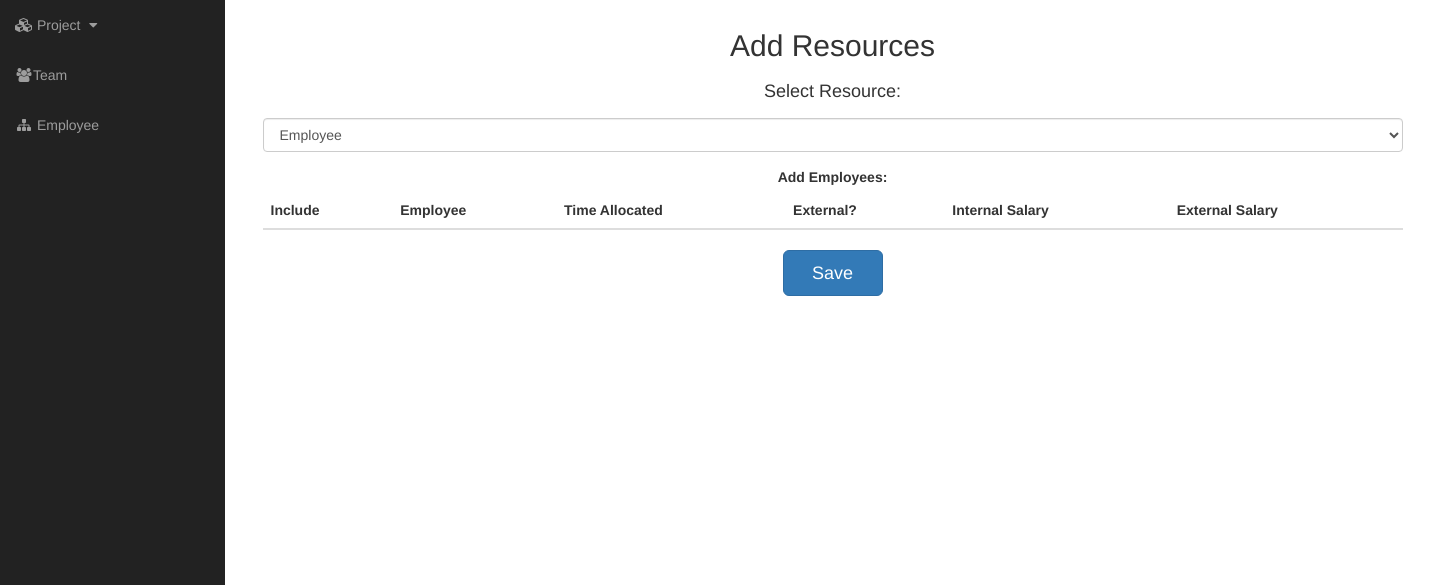
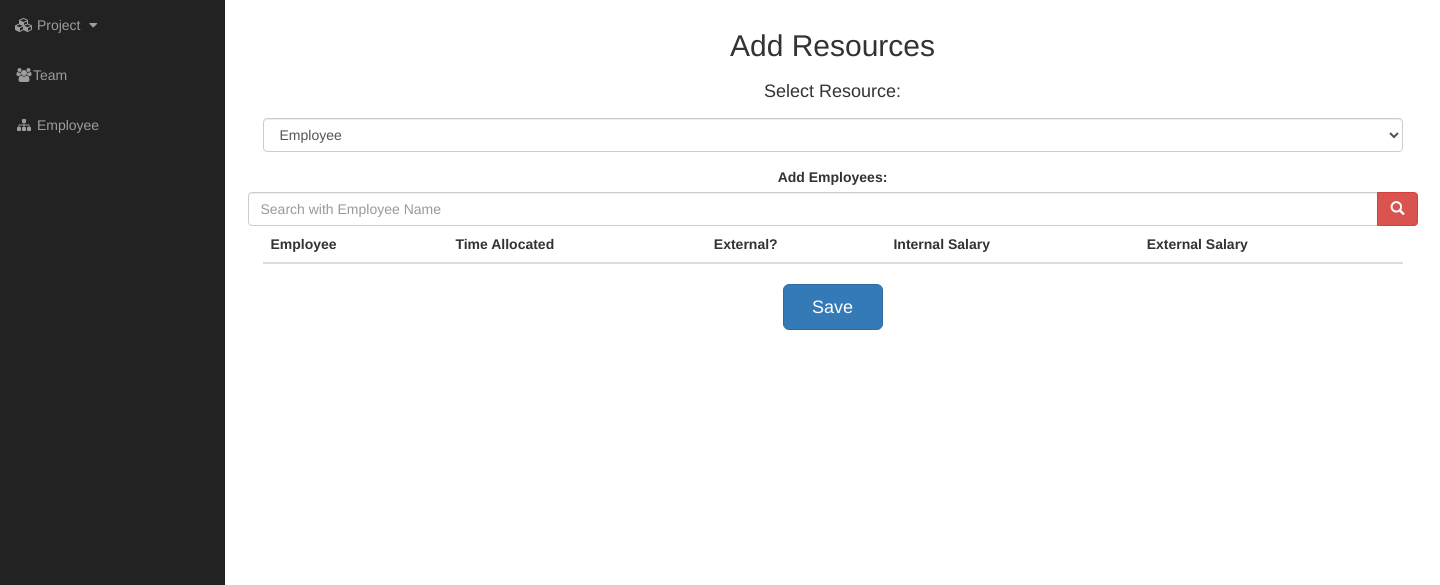
Before and after one commit to liyanhui1228/SEI_Capstone, a Django app: template capstone/SEI/templates/SEI/add_resource.html in a window 1440 px wide. Shown: the part 51-636 px from the top of the page. Run offline with Django 3.2, Linux system fonts and the light colour scheme; the template is opened without the code that fills it, so the values that code supplies are empty; parts of the project's set-up code (start-up, migrations or seed data) failed here and were passed over; some libraries are stand-ins or nearby versions.

Commit message:
fixes and comment code

```diff
--- a/capstone/SEI/forms.py
+++ b/capstone/SEI/forms.py
@@ -189,10 +189,15 @@ class EmployeeMonthForm(forms.ModelForm):
     internal_salary = forms.CharField(label='Internal Salary',disabled=True)
     external_salary = forms.CharField(label='External Salary',disabled=True)
     employee_name = forms.CharField(label='Name',disabled=True)
+    time_use = forms.CharField(required=False, widget=forms.NumberInput)
 
     class Meta:
         model = EmployeeMonth
         fields = ('employee','time_use', 'isExternal')
+
+    def __init__(self, *arg, **kwarg):
+        super(EmployeeMonthForm, self).__init__(*arg, **kwarg)
+        self.empty_permitted = False
 
     def clean(self):
         cleaned_data = super(EmployeeMonthForm, self).clean()
--- a/capstone/SEI/models.py
+++ b/capstone/SEI/models.py
@@ -52,7 +52,7 @@ class Project(models.Model):
     PWP_num = models.CharField(max_length=20)
     project_description = models.CharField(max_length=200, default="", blank=True)
     project_budget = models.DecimalField(max_digits=8, decimal_places=2)
-    is_internal = models.BooleanField(default=True)
+    is_internal = models.BooleanField(default=False)
     team = models.ForeignKey(Team, on_delete=models.CASCADE, default=None, blank=True, null=True)
     client_name = models.CharField(max_length=200, default="", blank=True)
     start_date = models.DateField()
--- a/capstone/SEI/static/js/stackedBar.js
+++ b/capstone/SEI/static/js/stackedBar.js
@@ -51,7 +51,8 @@ var yAxis = d3.svg.axis()
   .tickSize(-width, 0, 0)
   .tickFormat(d3.format("$,"))
 
-
+//use month short name for x axis
+//since moment uses array position need to subtract 1 for correct month
 var xAxis = d3.svg.axis()
   .scale(x)
   .orient("bottom")
@@ -169,6 +170,7 @@ svg.select('#g_title')
 });
 }
 
+//argument to pass in y groups to be defined in the legend
 chart.ygroups = function (_) {
   if (!arguments.length) return ygroups;
   ygroups = _;
--- a/capstone/SEI/templates/SEI/add_resource.html
+++ b/capstone/SEI/templates/SEI/add_resource.html
@@ -19,7 +19,41 @@
  }
 </script>
 <script>
+function getEmployeList(){
+  var input=$("#search_input").val().toLowerCase().split(/\s+/g);
+  var first_name=input[0];
+  var last_name=input[1];
+  var url="/SEI/get_employee/"+first_name+"/"+last_name;
+  $.get(url)
+  .done(function(data) {
+      for(var i=0;i<data.length;i++){
+        var employee_list=$("#employee_list");
+        employee=data[i];
+        var employee_name=employee["first_name"]+" "+employee["last_name"];
+        var team_name=employee.team_name;
+        var employee_id=employee.id;
+        employee_list.append("<li class='list-group-item' id=\""+employee_id+"\">Name:"+employee_name+"\tTeam:"+team_name+"</li>");
+      }
+      $('#myModal').modal({show:true});
+  });
+}
+
+function removeModal(){
+  var employees=$("#employee_list").children("li");
+  for(var i=0;i<employees.length;i++){
+    $(employees[i]).remove();
+  }
+}
+
+
 $(function(){
+    $("body").on('hidden.bs.modal', '.modal', function () {
+       removeModal();
+      });
+      $("#search_btn").click(getEmployeList);
+      $("#employee_list").on("click","li",add_employee);
+
+
    var pecount =  0;
    $(".add_other").click(function(e){
      e.preventDefault();
@@ -50,44 +84,45 @@
        });
  });
 
-   /* not sure this is actually needed
-   $(function(){
-     var pecount =  0;
-     $(".add_employee").click(function(e){
+//    use for dynamically adding employees
+   function add_employee(e){
+     var pecount =  parseInt($('#id_employeeexpense-TOTAL_FORMS').val());
          e.preventDefault();
          pecount = pecount + 1;
-         var total_other_forms = parseInt($('#id_otherexpense-TOTAL_FORMS').val()) + 1;
-         $('#id_otherexpense-TOTAL_FORMS').val(total_other_forms);
+         var total_employee_forms = parseInt($('#id_employeeexpense-TOTAL_FORMS').val()) + 1;
+         $('#id_employeeexpense-TOTAL_FORMS').val(total_employee_forms);
          //clone the form charge string for new input and replace the name
-         $("#other_table tr:last").clone(true).find("input").each(function() {
-           name = replaceName(pecount, 'name');
-         $(this).val('').attr('id', "id_" + name).attr('name', name);
-           }).end().find("select").each(function() {
-           name = replaceName(pecount, 'name');
-         $(this).val('').attr('id', "id_" + name).attr('name', name);
-           }).end().find("textarea").each(function() {
-           name = replaceName(pecount, 'name');
-         $(this).val('').attr('id', "id_" + name).attr('name', name);
+         $("#employee_table tr:last").clone(true).find("input, select, textarea").each(function() {
+            idArray = $(this).attr('name').split("-");
+            inp = $(this).attr('name').replace(idArray[1], pecount);
+            console.log(inp);
+            $(this).val('').attr('id', "id_" + inp).attr('name', inp);
+            console.log($(this));
          }).end().find("label").each(function() {
-           name = replaceName(pecount, 'for');
-             $(this).val('').attr('for', name);
-           }).end().appendTo("#other_table");
-         var t = document.getElementById('other_table');
-         console.log(t);
-         var removeBtn = '<button id="remove_other' + (pecount - 1) + '" class="btn btn-danger remove_other" >-</button>';
-         var removeButton = $(removeBtn);
-         $( this ).replaceWith(removeButton);
-         $("#pecount").val(pecount);
-             $('.remove_other').unbind().click(function(e){
-                 e.preventDefault();
-                 var fieldNum = this.id.charAt(this.id.length-1);
-                 $(this).closest('tr').remove();
-                 var total_forms = parseInt($('#id_otherexpense-TOTAL_FORMS').val()) - 1;
-                 $('#id_otherexpense-TOTAL_FORMS').val(total_forms);
+            idArray = $(this).attr('name').split("-");
+            inp = $(this).attr('for').replace(idArray[1], pecount);
+           $(this).val('').attr('for', inp);
+         }).end().appendTo("#employee_table");
+
+
+        var employee_id=$(e.target).attr("id");
+        var url="/SEI/get_employee_id/"+employee_id;
+        console.log(url);
+        $.get(url)
+        .done(function(data) {
+          console.log(data);
+        employee = data;
+        var employee_name=employee["first_name"]+" "+employee["last_name"];
+        $("#id_employeeexpense-" + pecount + "-employee").val(employee_id.toString());
+        $("#id_employeeexpense-" + pecount + "-employee_name").val(employee_name);
+        $("#id_employeeexpense-" + pecount + "-internal_salary").val(employee["internal_salary"]);
+        $("#id_employeeexpense-" + pecount + "-external_salary").val(employee["external_salary"]);
         });
-     });
-   });
-   */
+
+         //var removeBtn = '<button id="remove_employee' + (pecount - 1) + '" class="btn btn-danger remove_employee" >-</button>';
+         //var removeButton = $(removeBtn);
+         //$( this ).replaceWith(removeButton);
+   }
 
    function replaceName(count, tag){
      idArray = $(this).attr(tag).split("-");
@@ -112,11 +147,43 @@
    </div>
    <div id="resource_employee" style="display:block">
     <label for="resource" class="col-md-12 control-label">Add Employees:</label>
+    <div class="row">
+     <div id="custom-search-input">
+      <div class="input-group col-md-12">
+       <input id="search_input" type="text" class="search-query form-control" value="" placeholder="Search with Employee Name" />
+       <span class="input-group-btn">
+        <button id="search_btn" class="btn btn-danger" type="button">
+         <span class=" glyphicon glyphicon-search"></span>
+       </button>
+     </span>
+   </div>
+ </div>
+</div>
+<div id="myModal" class="modal fade" role="dialog">
+ <div class="modal-dialog">
+  <!-- Modal content-->
+  <div class="modal-content">
+   <div class="modal-header">
+    <button type="button" class="close" data-dismiss="modal">&times;</button>
+    <h4 class="modal-title">Select the Employee</h4>
+  </div>
+  <div class="modal-body">
+    <ul class="list-group" id="employee_list">
+    </ul>
+  </div>
+  <div class="modal-footer">
+    <button type="button" class="btn btn-default" data-dismiss="modal">Close</button>
+  </div>
+</div>
+</div>
+</div>
+
+
+
 <div class="form-group">
  {{ employeeexpense.management_form }}
  <table id='employee_table' class="table table-striped">
   <thead>
-              <th>Include</th>
     <th>Employee</th>
     <th>Time Allocated</th>
     <th>External?</th>
@@ -125,7 +192,6 @@
   </thead>
   {% for empexp in employeeexpense %}
   <tr>
-              <td><input type="checkbox" name="includeEmp"></td>
     <td style="display:none">{{empexp.employee}}</td>
     <td>{{ empexp.employee_name}}</td>
     <td>{{ empexp.time_use }}</td>
--- a/capstone/SEI/urls.py
+++ b/capstone/SEI/urls.py
@@ -20,7 +20,7 @@ urlpatterns = [
 
     #Admin View
     url(r'^add_resources/(?P<PWP_num>\w+)/(?P<project_year>\d+)/(?P<project_month>\d+)$', SEI.views.add_resources, name='addResources'),
-    url(r'^add_employee/(?P<employee_chosen>.*?)$', SEI.views.add_employee, name='addEmployee'),
+    url(r'^add_employee/(?P<employee_chosen>.*?)$', SEI.views.add_employee, name='adminEmployee'),
     url(r'^edit_employee/(?P<employee_id>\d+?)$', SEI.views.edit_employee, name='edit_employee'),
     url(r'^admin_team$', SEI.views.admin_team, name='adminTeam'),
     url(r'^edit_team/(?P<team_id>\d+)$', SEI.views.edit_team, name='edit_team'),
@@ -28,6 +28,7 @@ urlpatterns = [
     url(r'^bulk_upload$',SEI.views.bulk_upload,name="bulkUpload"),
 
     #Employee view
+    url(r'^get_employee_id/(?P<employee_id>.*?)$',SEI.views.get_employee_id),
     url(r'^get_employee/(?P<first_name>.*?)/(?P<last_name>.*?)$',SEI.views.get_employee),
     url(r'^get_employee_project/(?P<employee_id>\d+)$',SEI.views.get_employee_project),
     url(r'^employee/(?P<employee_id>\w+)$', SEI.views.employeeview, name='employeeview'),
```
Also changed, not shown: capstone/SEI/static/js/project.js (+6 -17 lines), capstone/SEI/static/js/team.js (+6 -2 lines), capstone/SEI/static/js/visavail.js (+2 -63 lines), capstone/SEI/templates/SEI/edit_project.html (+16 -15 lines), capstone/SEI/views.py (+201 -48 lines), capstone/db.sqlite3. Lines whose indentation alone changed are shown as unchanged.
